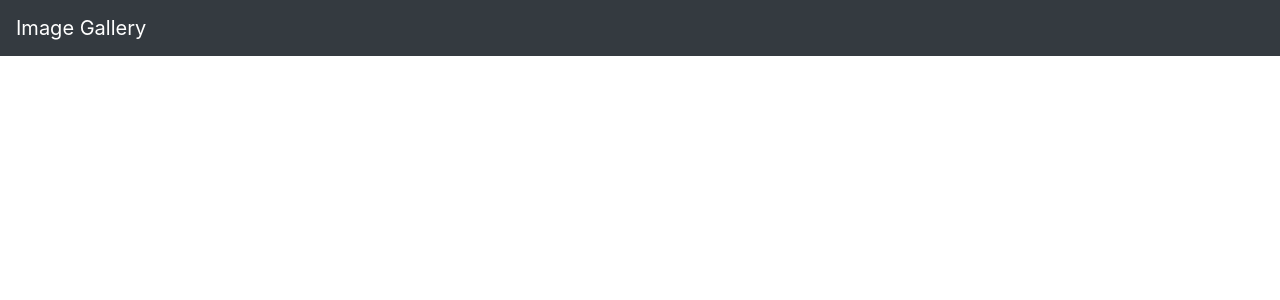
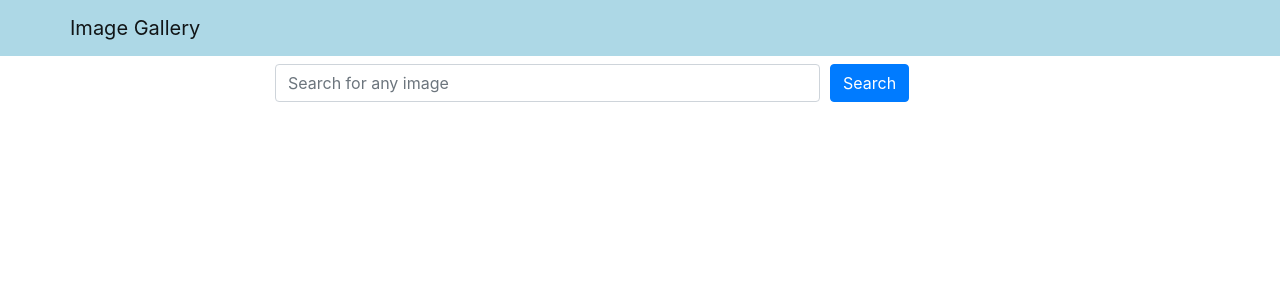
Before and after one commit to devilsoul7777/img-glry, a React (Create React App) app in the folder frontend/: page / in a window 1280 px wide. Shown: the top 300 px of the page. Built offline with nearby package versions, Linux system fonts and the light colour scheme.

Commit message:
controlled search component

```diff
--- a/frontend/src/App.js
+++ b/frontend/src/App.js
@@ -1,12 +1,26 @@
+import { useState } from'react';
 import 'bootstrap/dist/css/bootstrap.min.css';
 import Header from './components/Header';
+import Search from './components/Search';
 
-function App() {
+
+
+const App = () => {
+  const [word, setWord] = useState('');
+
+  const handleSearchSubmit = (e) => {
+    e.preventDefault();
+    console.log(word);
+  }
+
+  console.log(word);
+
   return (
     <div>
       <Header />
+      <Search word={word} setWord={setWord} handleSubmit={handleSearchSubmit}/>
     </div>
   );
-}
+};
 
 export default App;
--- a/frontend/src/components/Header.js
+++ b/frontend/src/components/Header.js
@@ -1,12 +1,18 @@
 import React from 'react';
-import { Navbar } from 'react-bootstrap';
+import { Navbar, Container } from 'react-bootstrap';
 
-const Header = (props) => {
+const navbarStyle = {
+    backgroundColor: 'lightblue'
+};
+
+const Header = () => {
     return (
-        <Navbar bg="dark" variant="dark">
-            <Navbar.Brand href="/">Image Gallery</Navbar.Brand>
+        <Navbar style={navbarStyle} variant="light">
+            <Container>
+                <Navbar.Brand href="/">Image Gallery</Navbar.Brand>
+            </Container>
         </Navbar>
-    )
-}
+    );
+};
 
 export default Header;
--- /dev/null
+++ b/frontend/src/components/Search.js
@@ -0,0 +1,29 @@
+import React from "react";
+import { Container, Row, Col, Form, Button } from "react-bootstrap";
+
+const Search = ({ word, setWord, handleSubmit }) => {
+  return (
+    <Container className="mt-2">
+      <Row className="justify-content-center">
+        <Col xs={12} md={8}>
+          <Form onSubmit={handleSubmit}>
+            <Form.Row>
+              <Col xs={9}>
+                <Form.Control
+                    type="text"
+                    value={word}
+                    onChange={(e) => setWord(e.target.value)}
+                    placeholder="Search for any image" />
+              </Col>
+              <Col>
+                <Button variant="primary" type="submit">Search</Button>
+              </Col>
+            </Form.Row>
+          </Form>
+        </Col>
+      </Row>
+    </Container>
+  );
+};
+
+export default Search;
```
